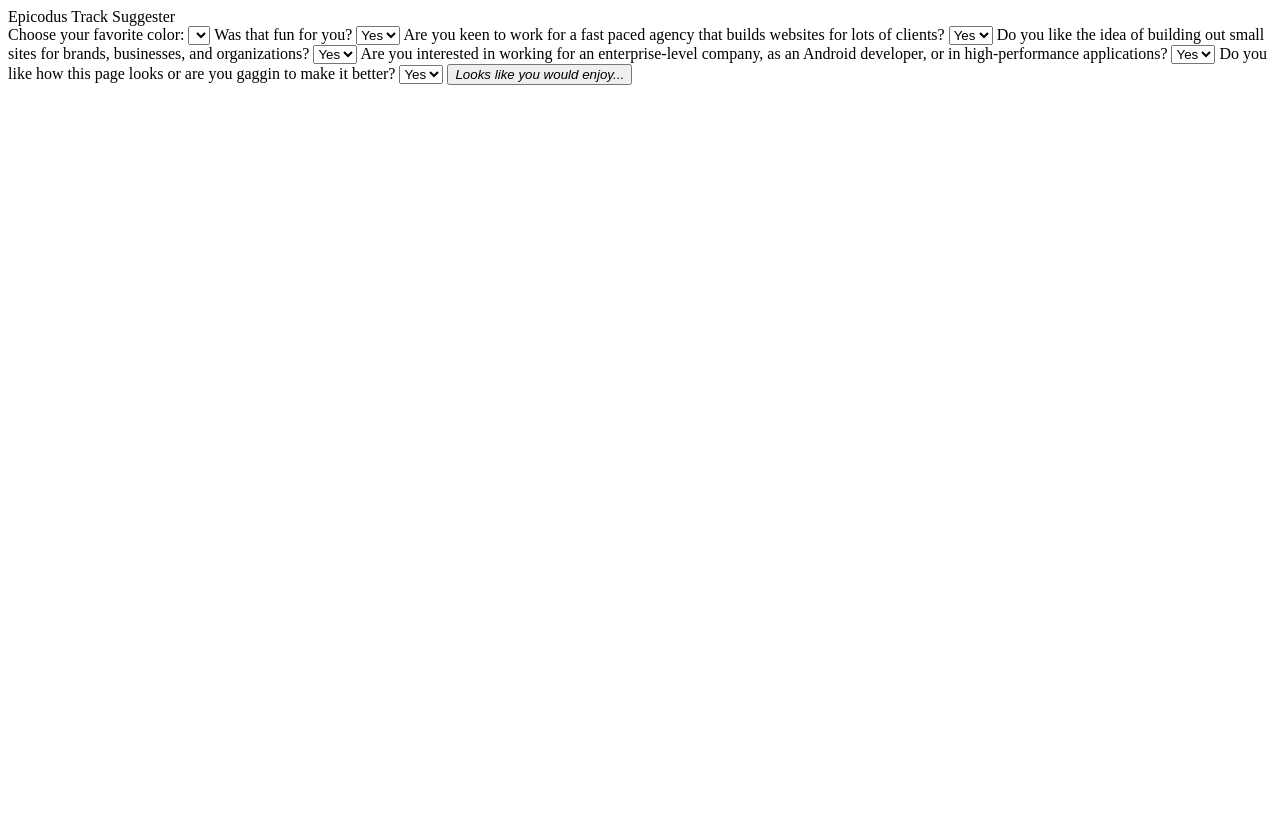
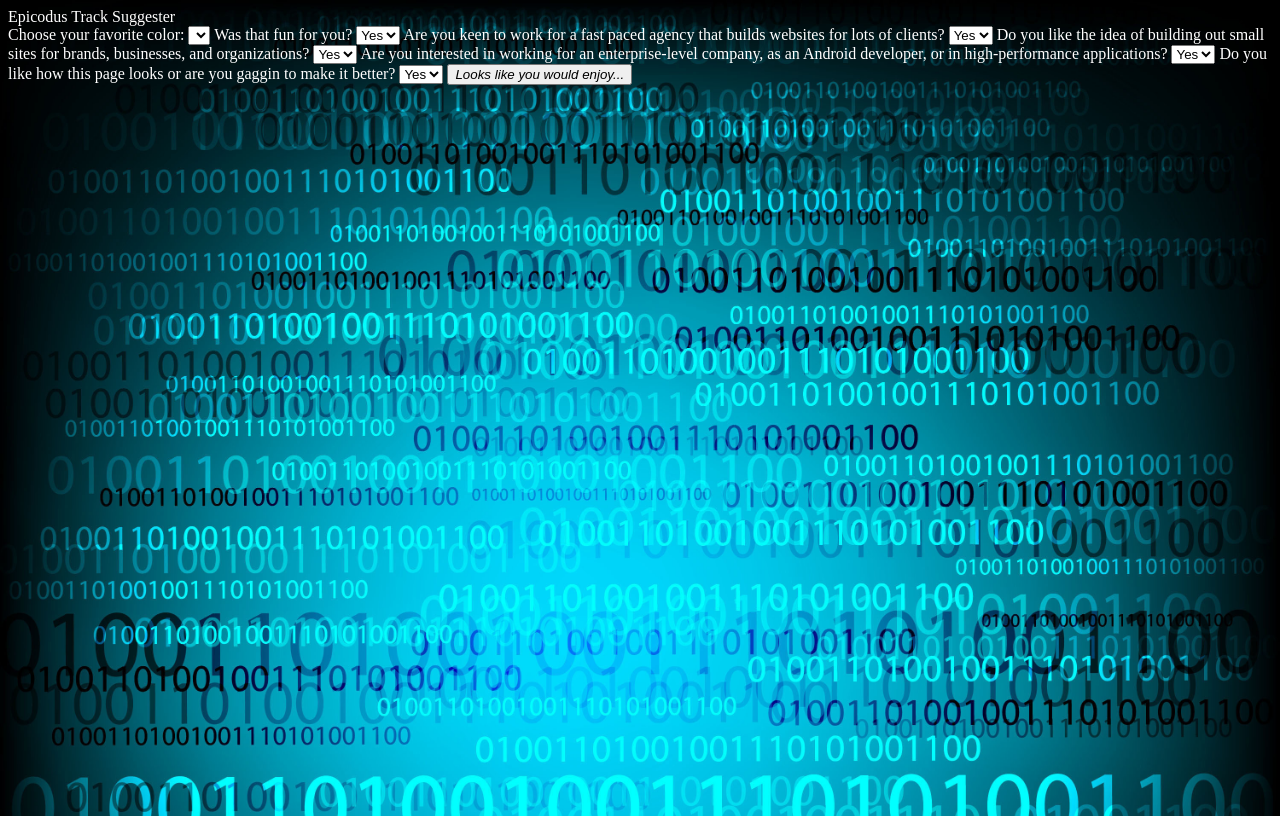
Before and after one commit to Dawnabelle/track-suggester, a plain HTML site: page index.html in a window 1280 px wide. Drawn offline with Linux system fonts and the light colour scheme.

Commit message:
add background to body and info to results

```diff
--- a/css/styles.css
+++ b/css/styles.css
@@ -1,3 +1,11 @@
 #trackCSS, #trackPHP, #trackJava, .back {
   display: none;
 }
+
+body {
+  background: url('../img/binary.jpg');
+  background-position: cover;
+  background-size: 100%;
+  color: white;
+  height: 100vh;
+}
```
Also changed, not shown: img/binary.jpg (added).
